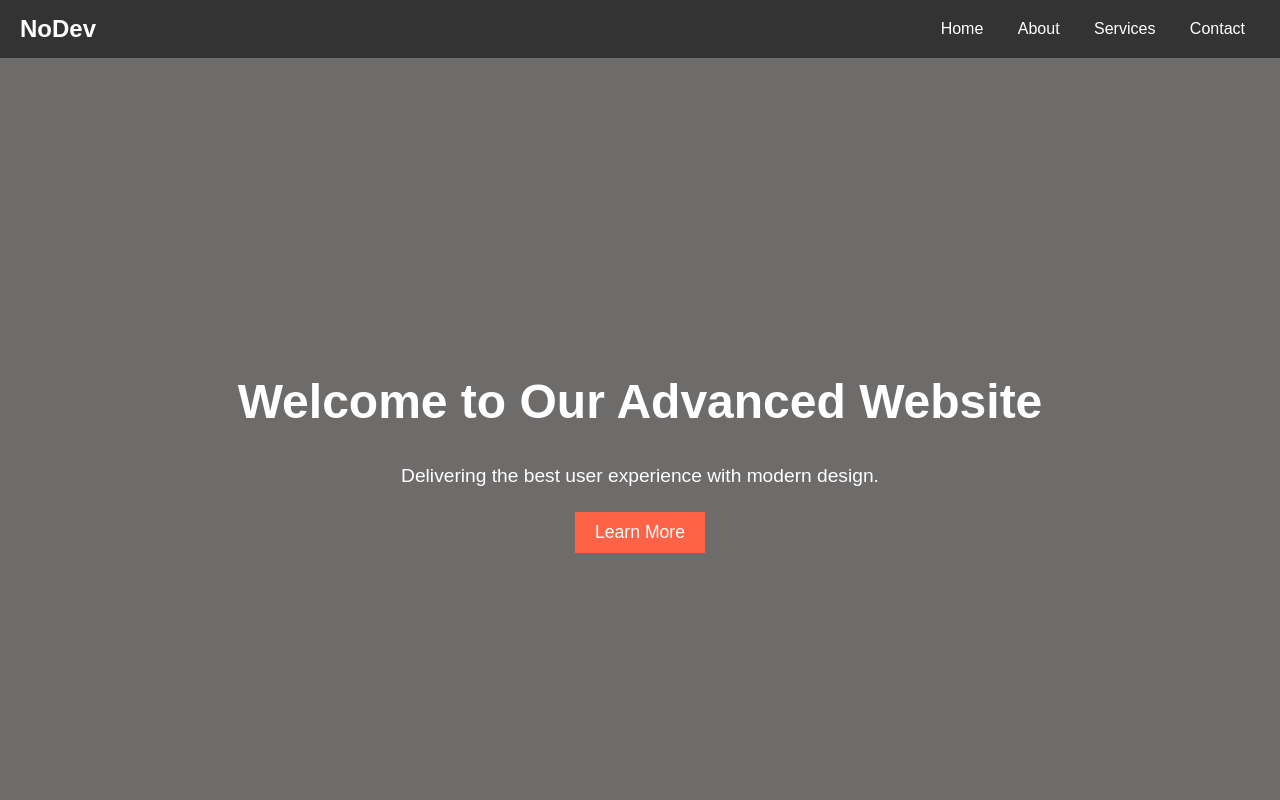
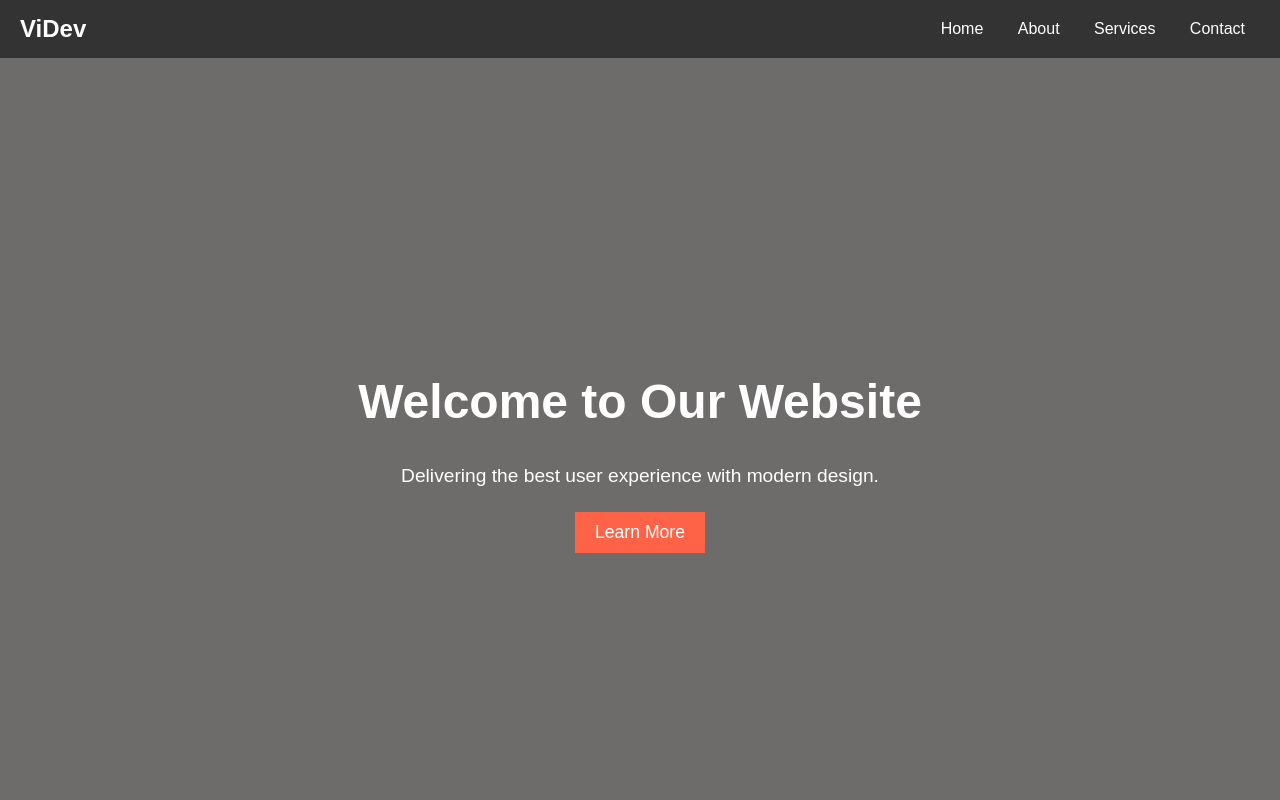
Before and after one commit to invisible224/web3, a plain HTML site: page index.html in a window 1280 px wide. Shown: the top 800 px of the page. Drawn offline with Linux system fonts and the light colour scheme.

Commit message:
Update index.html
Updated Logo

```diff
--- a/index.html
+++ b/index.html
@@ -10,7 +10,7 @@
     <!-- Header Section with Navigation -->
     <header>
         <nav>
-            <div class="logo">NoDev</div>
+            <div class="logo">ViDev</div>
             <ul class="nav-links">
                 <li><a href="#home">Home</a></li>
                 <li><a href="#about">About</a></li>
@@ -22,7 +22,7 @@
 
     <!-- Hero Section -->
     <section id="home" class="hero">
-        <h1>Welcome to Our Advanced Website</h1>
+        <h1>Welcome to Our  Website</h1>
         <p>Delivering the best user experience with modern design.</p>
         <button id="learnMoreBtn">Learn More</button>
     </section>
```
